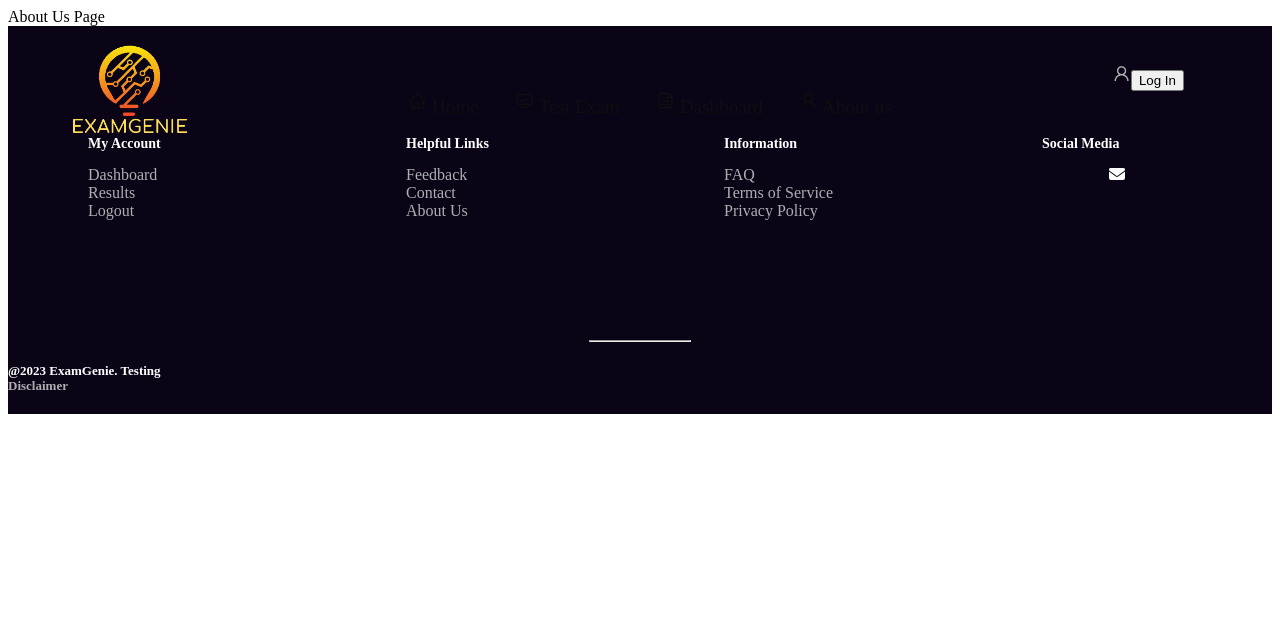
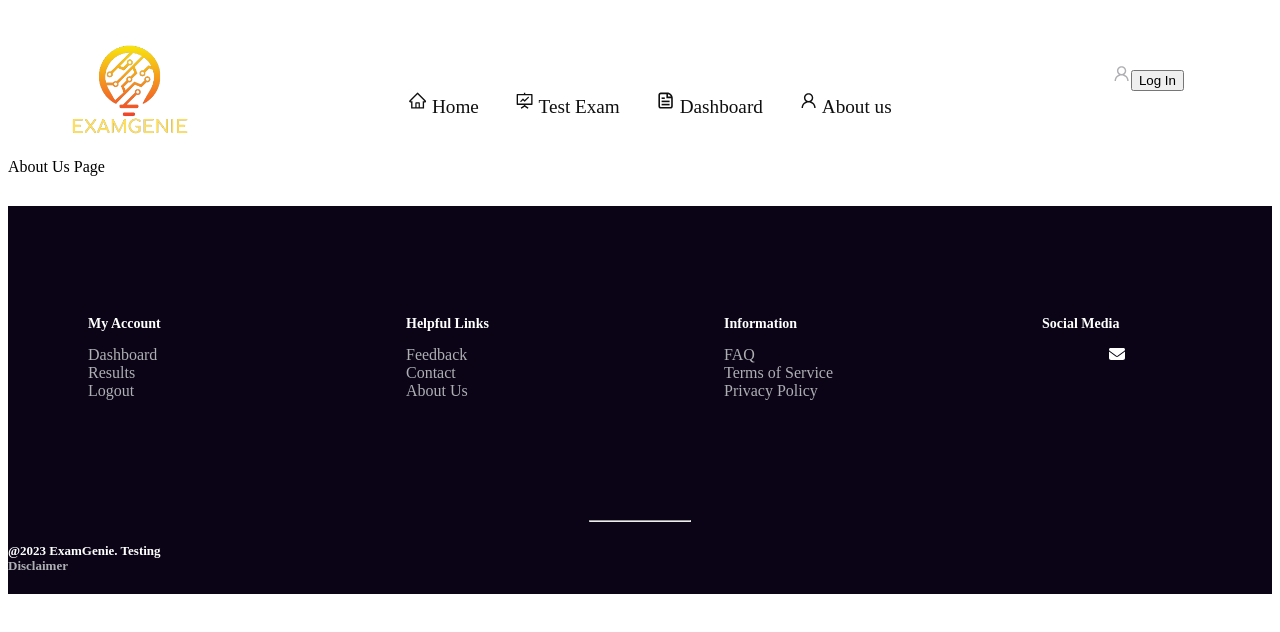
Before and after one commit to femorales7/exam-genie, a React (Create React App) app in the folder frontend/: page /about in a window 1280 px wide. Shown: the top 632 px of the page. Built offline with nearby package versions, Linux system fonts and the light colour scheme.

Commit message:
add container in dashboard and about us

```diff
--- a/frontend/src/pages/aboutUs.js
+++ b/frontend/src/pages/aboutUs.js
@@ -1,8 +1,12 @@
+import { Container } from "react-bootstrap";
+
 function AboutUs() {
   return (
-    <div>
-      About Us Page
-    </div>
+    <Container fluid className="project-section">
+      <div>
+        About Us Page
+      </div>
+    </Container>
   )
 }
 
--- a/frontend/src/pages/dashboard.js
+++ b/frontend/src/pages/dashboard.js
@@ -1,4 +1,5 @@
 import { Chart as ChartJS, ArcElement, Tooltip, Legend } from "chart.js";
+import { Container } from "react-bootstrap";
 import { Doughnut } from "react-chartjs-2";
 
 ChartJS.register(ArcElement, Tooltip, Legend);
@@ -20,12 +21,14 @@ function Dashboard() {
 
   }
   return(
+    <Container fluid className="project-section">
         <div style={ {width: "20%"}}>
           <Doughnut
             data = {data}
             options={options}
           />
         </div>
+    </Container>
   )
 }
 
```
Lines whose indentation alone changed are shown as unchanged.
